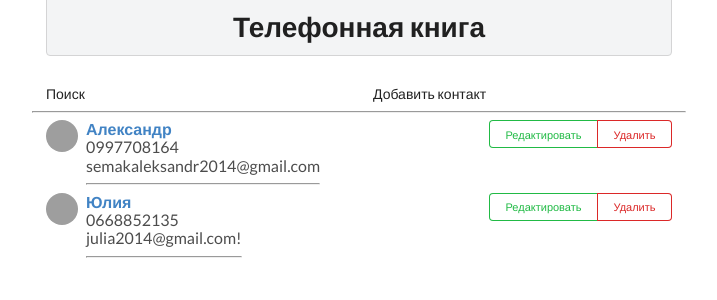
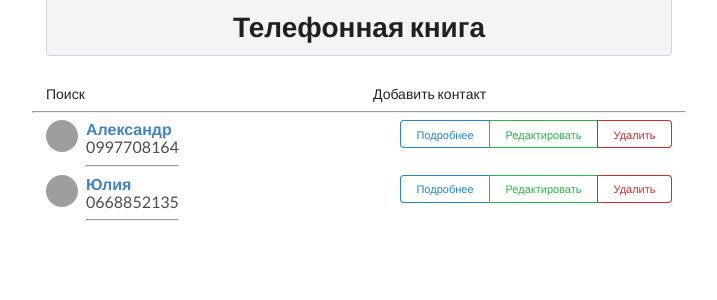
Before and after one commit to Kamesas/_PhoneBookReact-3, a React (Create React App) app: page / in a window 1280 px wide. Shown: the top 300 px of the page, without its empty margins (281-998 px from the left). Built offline with nearby package versions, Linux system fonts and the light colour scheme; grey boxes are pictures that could not be loaded.

Commit message:
added btn for show more info about contact

```diff
--- a/src/components/Body/Body.js
+++ b/src/components/Body/Body.js
@@ -2,10 +2,20 @@ import React, {Component} from 'react'
 
 class Body extends Component {
 
+	state = {
+		showOtherInfo: false
+	}
+
+	handleClick = () => {
+		this.setState({
+			showOtherInfo: !this.state.showOtherInfo
+		})
+	}
+
 	render() {
 
 		const {contact} = this.props
-	 	const otherDate = <div className="description">{contact.email}</div>
+	 	const otherDate = this.state.showOtherInfo && <div className="description">{contact.email}</div>
 
 		return(
 
@@ -13,6 +23,7 @@ class Body extends Component {
 
 		    <div className="column">
 					<div className="mini ui buttons right floated">
+						<button onClick={this.handleClick} className="ui blue basic button">{this.state.showOtherInfo ? 'Скрыть' : 'Подробнее'}</button>
 					  <button className="ui green basic button">Редактировать</button>
 					  <button className="ui red basic button">Удалить</button>
 					</div>
```
